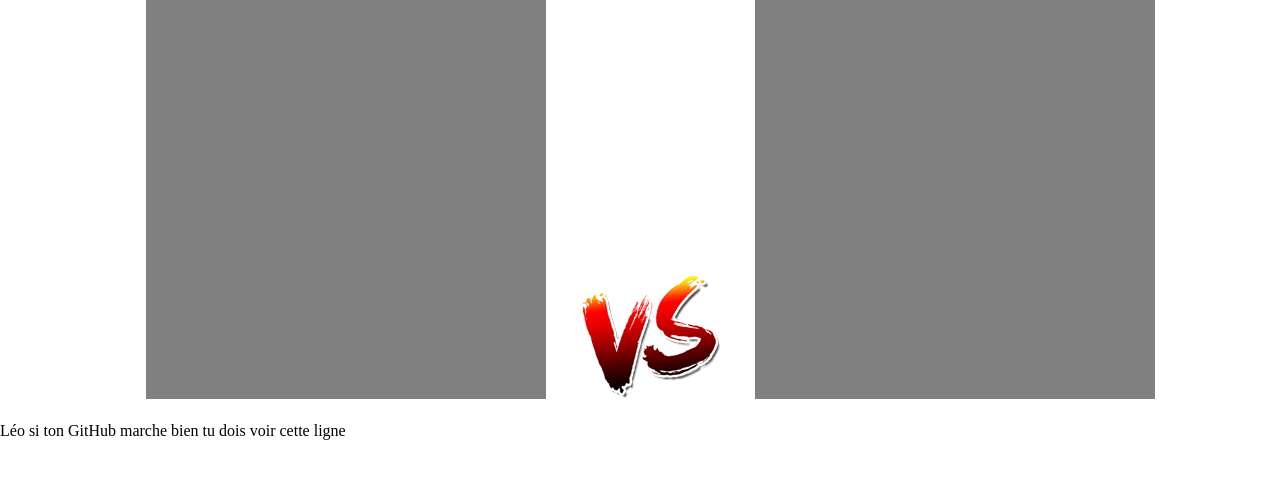
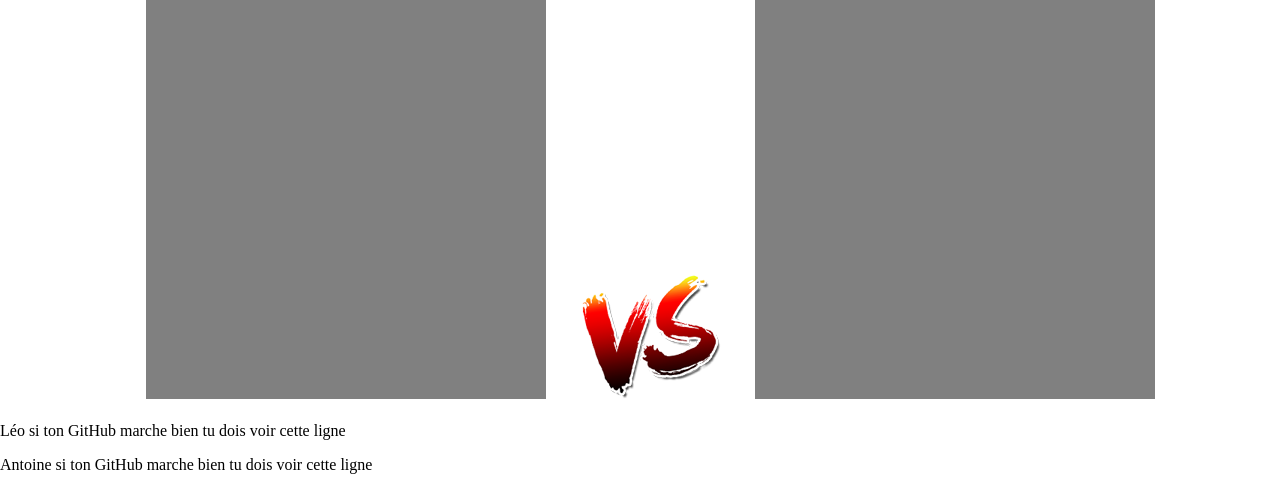
Before and after one commit to shocko59/snirsmash, a PHP site: page / in a window 1280 px wide. Shown: the part 470-960 px from the top of the page. Before the commit the page ends 910 px from the top, so only its background shows below. Run offline with PHP 8.4, Linux system fonts and the light colour scheme.

Commit message:
Ajout d'une balise <p>

```diff
--- a/snirsmash/index.php
+++ b/snirsmash/index.php
@@ -4,7 +4,7 @@
         <article>
             <h1></h1>
             <p>Léo si ton GitHub marche bien tu dois voir cette ligne</p>
-            <p></p>
+            <p>Antoine si ton GitHub marche bien tu dois voir cette ligne</p>
         </article>
     </section>
 
```
Also changed, not shown: 1 other file.
